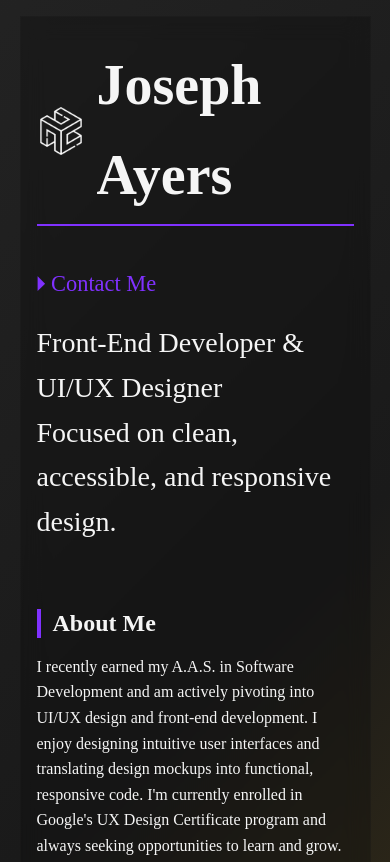
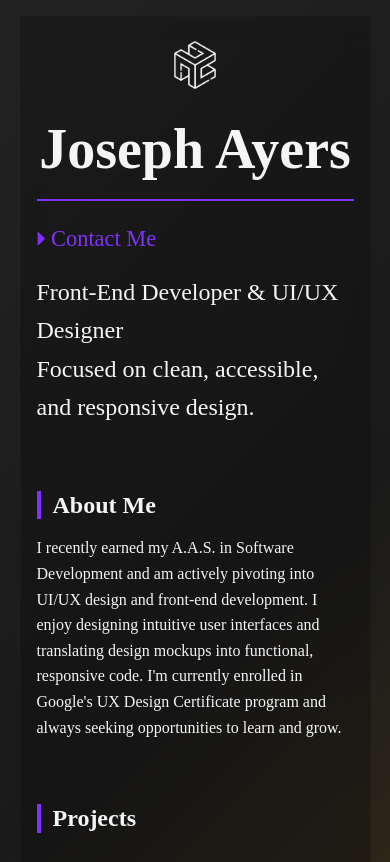
Before and after one commit to jayers14/portfolio, a plain HTML site: page index.html in a window 390 px wide. Shown: the top 862 px of the page. Drawn offline with Linux system fonts and the light colour scheme.

Commit message:
Update 2.5.1

```diff
--- a/index.html
+++ b/index.html
@@ -11,8 +11,11 @@
 <body>
   <div class="glass-wrapper">
     <header>
-      <h1 class="site-title"> <img src="favicon.png" alt="Site Icon" class="site-icon">
-        <span>Joseph Ayers</span>
+      <h1 class="site-title">
+        <div class="title-content">
+          <img src="favicon.png" alt="Site Icon" class="site-icon">
+          <span>Joseph Ayers</span>
+        </div>
       </h1>
       <p><a href="mailto:j.ayers.pr@gmail.com" class="cta-link">🞂 Contact Me</a></p>
 
--- a/style.css
+++ b/style.css
@@ -63,6 +63,12 @@ section:nth-of-type(5) { --delay: 1.8s; }
   margin-bottom: 1.5rem;
 }
 
+.title-content {
+  display: flex;
+  align-items: center;
+  gap: 0.75rem;
+}
+
 .site-title::after {
   content: "";
   position: absolute;
@@ -96,7 +102,7 @@ header h1 {
   font-weight: 600;
 }
 header p {
-  font-size: 1.75rem;
+  font-size: 1.5rem;
   margin-top: 1rem;
 }
 
@@ -274,14 +280,31 @@ a:hover::after {
     padding: 1rem 0;
   }
 
-  title {
-    text-align: center;
+  h1 {
+    text-align:left;
+    align-items: flex-start;
   }
 
   .glass-wrapper {
     padding: 1.5rem 1rem;
     border-radius: 0;
     box-shadow: none;
+  }
+
+  .site-title {
+    display: flex !important;
+    justify-content: center;
+    width: 100%;
+  }
+
+  .title-content {
+    flex-direction: column;
+    align-items: center;
+    text-align: center;
+  }
+
+  .site-icon {
+    margin-bottom: 0.25rem;
   }
 
   .section-title {
```
